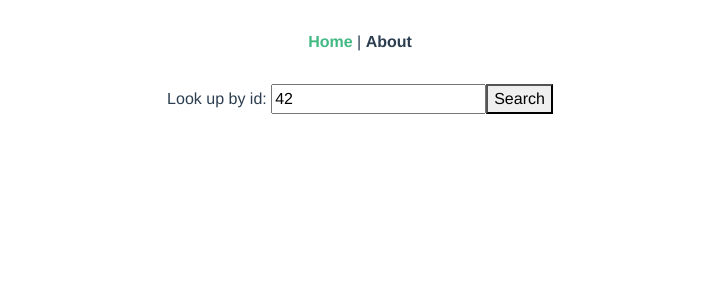
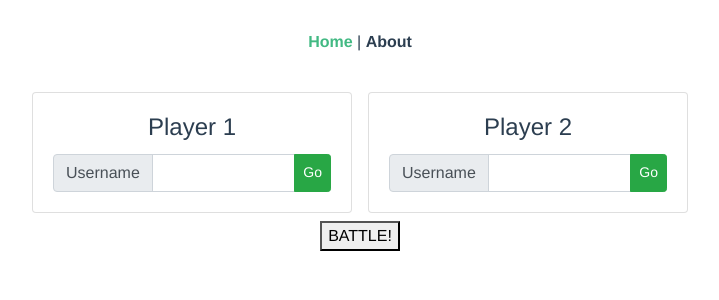
Before and after one commit to Castletco/batalla_github, a Vue app: page /#/ in a window 1280 px wide. Shown: the top 300 px of the page, without its empty margins (280-999 px from the left). Built offline with nearby package versions, Linux system fonts and the light colour scheme; no server answers.

Commit message:
corrección para hacer funcionar la batalla de github3

```diff
--- a/src/components/HelloWorld.vue
+++ b/src/components/HelloWorld.vue
@@ -1,10 +1,6 @@
 <template>
-  <div class="hello">
-    <p>Look up by id: <input v-model="id" /><button @click="updateResults">Search</button></p>
-    <img src="@/assets/loading.gif" v-if="isLoading" />
-    <p v-if="info && !isLoading">The result of our request: {{ info }}</p>
-  </div>
-  <!--<div class="hello">
+  <b-container>
+    <b-row class="justify-content-center">
       <b-card
         title="Player 1"
         :img-src="valorImg"
@@ -12,18 +8,18 @@
         img-top
         tag="article"
         style="max-width: 20rem;"
-      class="mb-2"
+        class="m-2"
       >
         <b-input-group>
           <template v-slot:prepend>
             <b-input-group-text >Username</b-input-group-text>
           </template>
-        <b-form-input v-model="userName"></b-form-input>
+          <b-form-input v-model="userName">{{userName}}</b-form-input>
           <b-input-group-append>
             <b-button size="sm" text="Button" variant="success" @click="updateResults">Go</b-button>
           </b-input-group-append>
         </b-input-group>
-      <b-list-group>
+        <b-list-group v-if="info != null">
           <b-list-group-item class="d-flex justify-content-between align-items-center">
             Public Repositories:
             <b-badge variant="primary" pill>{{info.public_repos}}</b-badge>
@@ -46,16 +42,66 @@
           </b-list-group-item>
         </b-list-group>
       </b-card>
-  </div>-->
+
+      <b-card
+        title="Player 2"
+        :img-src="valorImg2"
+        img-alt="Image"
+        img-top
+        tag="article"
+        style="max-width: 20rem;"
+        class="m-2"
+      >
+        <b-input-group>
+          <template v-slot:prepend>
+            <b-input-group-text >Username</b-input-group-text>
+          </template>
+          <b-form-input v-model="userName2">{{userName2}}</b-form-input>
+          <b-input-group-append>
+            <b-button size="sm" text="Button" variant="success" @click="updateResults">Go</b-button>
+          </b-input-group-append>
+        </b-input-group>
+        <b-list-group v-if="info2 != null">
+          <b-list-group-item class="d-flex justify-content-between align-items-center">
+            Public Repositories:
+            <b-badge variant="primary" pill>{{info2.public_repos}}</b-badge>
+          </b-list-group-item>
+          <b-list-group-item class="d-flex justify-content-between align-items-center">
+            Numbers of Followers:
+            <b-badge variant="primary" pill>{{info2.followers}}</b-badge>
+          </b-list-group-item>
+          <b-list-group-item class="d-flex justify-content-between align-items-center">
+            Numbers of Following:
+            <b-badge variant="primary" pill>{{info2.following}}</b-badge>
+          </b-list-group-item>
+          <b-list-group-item class="d-flex justify-content-between align-items-center">
+            Public Gists:
+            <b-badge variant="primary" pill>{{info2.public_gists}}</b-badge>
+          </b-list-group-item>
+          <b-list-group-item class="d-flex justify-content-between align-items-center">
+            Total Score:
+            <b-badge variant="primary" pill>{{info2.public_repos + info2.followers + info2.following + info2.public_gists}}</b-badge>
+          </b-list-group-item>
+        </b-list-group>
+      </b-card>
+    </b-row>
+    <button @click="battle">BATTLE!</button>
+  </b-container>
 </template>
 <script>
-/*export default {
+export default {
   name: 'HelloWorld',
   data() {
     return {
       info: null,
+      info2: null,
       userName: null,
+      userName2: null,
       valorImg: null,
+      valorImg2: null,
+      totalscore1: 0,
+      totalscore2: 0
+      //isLoading: false    // it's not loading initially
     };
   },
   mounted() {
@@ -63,47 +109,23 @@
   },
   methods: {
     updateResults() {
-      console.log("username:" + this.userName)
       this.getUserData();
     },
     async getUserData() {
       try {
+        //this.isLoading = true;      // we're about to start the call, so that means we're loading
         let response = await this.$http.get(`https://api.github.com/users/${this.userName}`);  // instead of hardcoding a value, let's use whatever has been typed in the input box
-        this.valorImg = response.data.avatar_url
+        this.valorImg = response.data.avatar_url;
         this.info = response.data;
+        this.totalscore1 = this.info.public_repos + this.info.followers + this.info.following + this.info.public_gists;
+        let rs = await this.$http.get(`https://api.github.com/users/${this.userName2}`);
+        this.valorImg2 = rs.data.avatar_url;
+        this.info2 = rs.data;
+        this.totalscore2 = this.info2.public_repos + this.info2.followers + this.info2.following + this.info2.public_gists;
       }
       catch(error) {
         console.log(`Something went wrong: ${error}`);
-      }
-    }
-  }
-}*/
-export default {
-  name: 'HelloWorld',
-  data() {
-    return {
-      info: null,
-      id: 42,
-      isLoading: false    // it's not loading initially
-    };
-  },
-  mounted() {
-    this.getBerryData();
-  },
-  methods: {
-    updateResults() {
-      this.getBerryData();
-    },
-    async getBerryData() {
-      try {
-        this.isLoading = true;      // we're about to start the call, so that means we're loading
-        let response = await this.$http.get(`https://pokeapi.co/api/v2/berry/${this.id}`);
-        this.info = response.data;
-        this.isLoading = false;     // since this is after the await, we've completed the loading
-      }
-      catch(error) {
-        console.log(`Something went wrong: ${error}`);
-        this.isLoading = false;     // we'll still want this regardless
+        //this.isLoading = false;     // we'll still want this regardless
         if (error.response) {
           // here, you may want to drill even further to handle 400 and 500 level errors differently
           console.log(error.response);
@@ -116,6 +138,13 @@ export default {
           // something in the setup of the request triggered an error
           console.log(error.message);
         }
+      }
+    },
+    battle() {
+      if (this.totalscore1 > this.totalscore2) {
+        alert ("el ganador es: " + this.userName);
+      } else {
+        alert ("el ganador es: " + this.userName2);
       }
     }
   }
```
Lines whose indentation alone changed are shown as unchanged.
